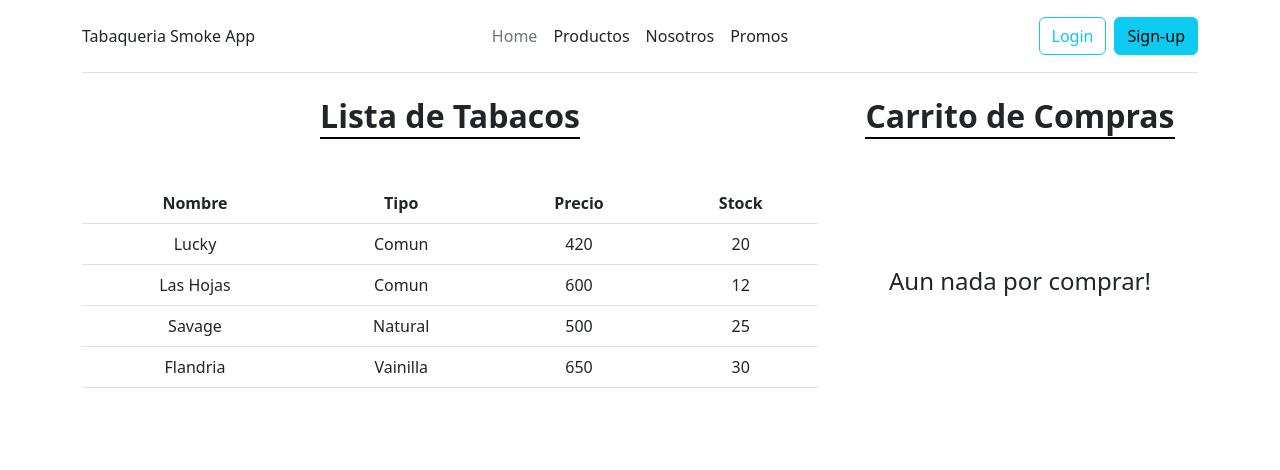
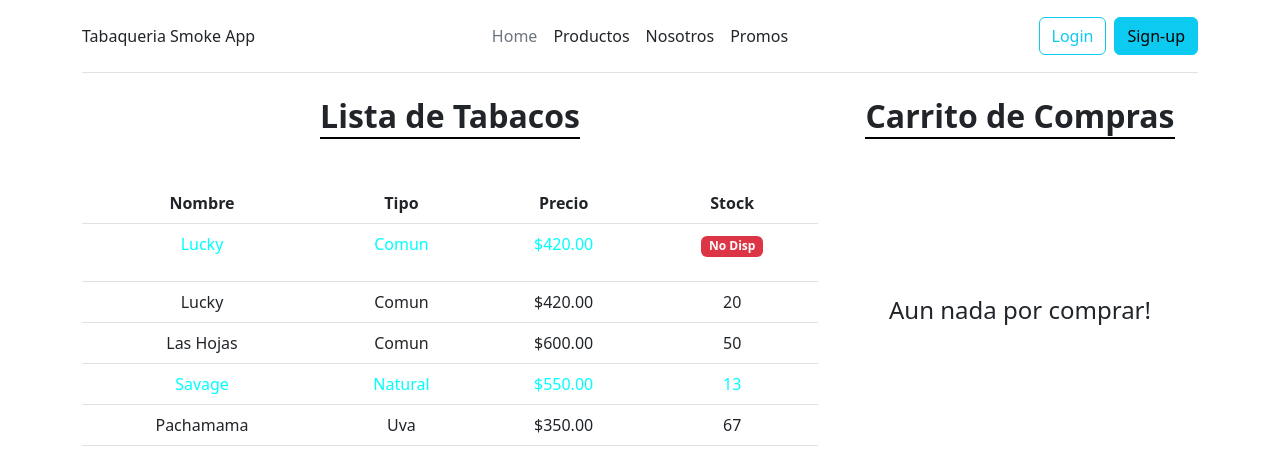
Before and after one commit to JereStorm/Seminario-Angular, an Angular app: page / in a window 1280 px wide. Shown: the top 470 px of the page. Built offline with nearby package versions, Linux system fonts and the light colour scheme.

Commit message:
agrega interfaz Tabaco y template pseudo-dinamico con mock en componente tabaco-list

```diff
--- /dev/null
+++ b/src/app/tabaco-list/Tabaco.ts
@@ -0,0 +1,8 @@
+export interface Tabaco {
+    name: string;
+    type: string;
+    image?: string;
+    price: number;
+    stock: number;
+    clearence?: boolean;
+}
--- a/src/app/tabaco-list/tabaco-list.component.html
+++ b/src/app/tabaco-list/tabaco-list.component.html
@@ -10,30 +10,25 @@
         </tr>
     </thead>
     <tbody>
-        <tr>
+        <tr *ngFor="let tabaco of tabacos" [ngClass]="{clearence: tabaco.clearence}">
             <td>{{tabaco.name}}</td>
             <td>{{tabaco.type}}</td>
-            <td>{{tabaco.price}}</td>
-            <td>{{tabaco.stock}}</td>
+            <td>{{tabaco.price | currency}}</td>
+
+            <td>
+                <div *ngIf="tabaco.stock==0; then content else other_content">
+                    <!-- Aqui se renderizara los ng-template -->
+                </div>
+            </td>
+            <ng-template #content>
+                <p class="badge text-bg-danger">
+                    No Disp
+                </p>
+            </ng-template>
+            <ng-template #other_content>{{tabaco.stock}}</ng-template>
+
         </tr>
-        <tr>
-            <td>Las Hojas</td>
-            <td>Comun</td>
-            <td>600</td>
-            <td>12</td>
-        </tr>
-        <tr>
-            <td>Savage</td>
-            <td>Natural</td>
-            <td>500</td>
-            <td>25</td>
-        </tr>
-        <tr>
-            <td>Flandria</td>
-            <td>Vainilla</td>
-            <td>650</td>
-            <td>30</td>
-        </tr>
+
     </tbody>
 
 
--- a/src/app/tabaco-list/tabaco-list.component.scss
+++ b/src/app/tabaco-list/tabaco-list.component.scss
@@ -0,0 +1,8 @@
+.clearence{
+    color: aqua;
+}
+.bg_danger{
+    border-radius: 5px;
+    background: yellowgreen;
+    text-decoration: line-through;
+}
--- a/src/app/tabaco-list/tabaco-list.component.ts
+++ b/src/app/tabaco-list/tabaco-list.component.ts
@@ -1,4 +1,5 @@
 import { Component, OnInit } from '@angular/core';
+import { Tabaco } from './Tabaco';
 
 @Component({
   selector: 'app-tabaco-list',
@@ -7,13 +8,42 @@ import { Component, OnInit } from '@angular/core';
 })
 export class TabacoListComponent implements OnInit {
 
-  tabaco = {
-    name: 'Lucky',
-    type: 'Comun',
-    price: 420,
-    stock: 20
+  tabacos: Tabaco[] = [
+    {
+      name: 'Lucky',
+      type: 'Comun',
+      price: 420,
+      stock: 0,
+      clearence: true,
+    },
+    {
+      name: 'Lucky',
+      type: 'Comun',
+      price: 420,
+      stock: 20
+    },
+    {
+      name: 'Las Hojas',
+      type: 'Comun',
+      price: 600,
+      stock: 50
+    },
+    {
+      name: 'Savage',
+      type: 'Natural',
+      price: 550,
+      stock: 13,
+      clearence: true,
 
-  }
+    },
+    {
+      name: 'Pachamama',
+      type: 'Uva',
+      price: 350,
+      stock: 67
+    },
+
+  ]
 
   constructor() { }
 
```
